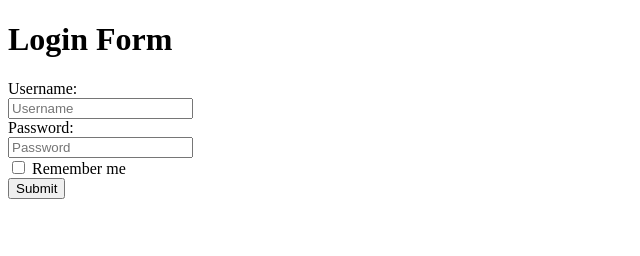
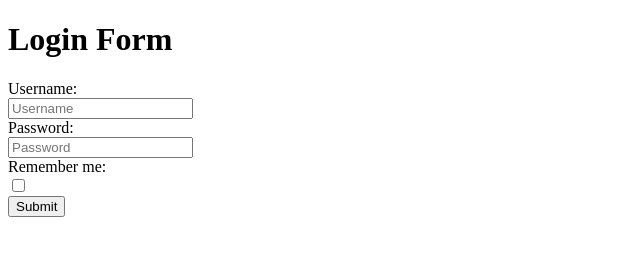
Before and after one commit to acciojob/remember-me-login-form-anjanabharti123, a website: page main.html in a window 1280 px wide. Shown: the whole page, without its empty margins (0-640 px from the left). Drawn offline with Linux system fonts and the light colour scheme.

Commit message:
created a submission

```diff
--- a/main.html
+++ b/main.html
@@ -16,10 +16,8 @@
     <label for="password">Password:</label><br />
     <input type="password" id="password" placeholder="Password" required /><br />
 
-    <label for="checkbox">
-      <input type="checkbox" id="checkbox" />
-      Remember me
-    </label><br />
+    <label for="checkbox">Remember me:</label><br />
+    <input type="checkbox" id="checkbox" /><br />
 
     <input type="submit" id="submit" value="Submit" />
   </form>
```
